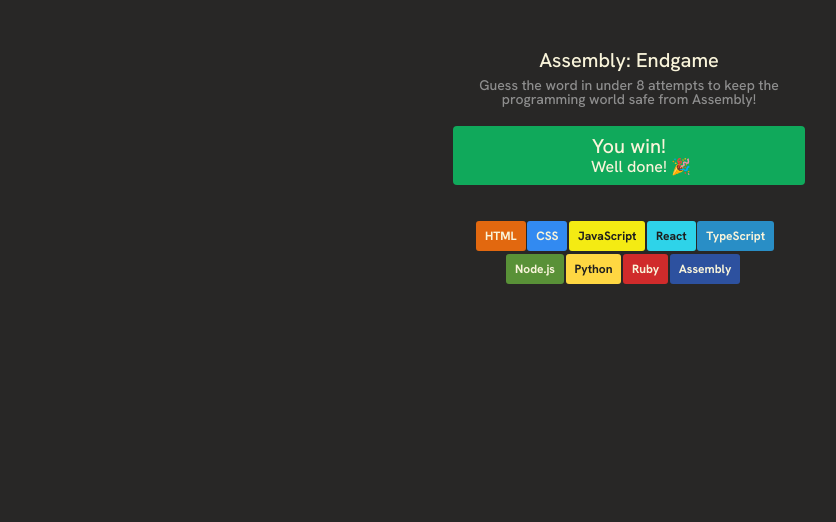
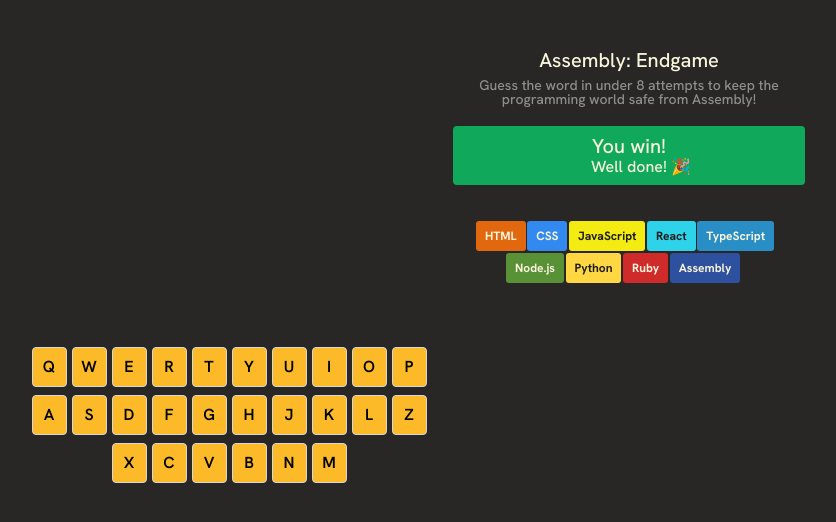
Before and after one commit to peterpaing/Assembly-Endgame, a React (Vite) app: page / in a window 1280 px wide. Shown: the top 522 px of the page, without its empty margins (11-847 px from the left). Built offline with nearby package versions, Linux system fonts and the light colour scheme.

Commit message:
Render keyboard section

```diff
--- a/src/Components/Main.jsx
+++ b/src/Components/Main.jsx
@@ -3,7 +3,11 @@
 
 export default function Main(){
 
+    const keyboard = ["q","w","e","r","t","y","u","i","o","p","a","s","d","f","g","h","j","k","l","z","x","c","v","b","n","m"]
+
     const [lang , setLang] =useState(()=>languagesArr())
+    const [keyboardBtn , setKeyboardBtn]=useState(keyboard)
+
 
     function languagesArr(){
         const langArray= languages.map(n=>{
@@ -23,15 +27,26 @@
                   }>{n.n}</p>
     })
 
+    const RenderKeyboard = keyboardBtn.map(n=>{
+        return <button>{n.toUpperCase()}</button>
+    })
+
     return (
         <main>
+
             <section className="game-status">
             <h2>You win!</h2>
             <p>Well done! 🎉</p>
             </section>
+
             <section className="languages">
                 {RenderLanguages}
             </section>
+
+            <section className="keyboard">
+                {RenderKeyboard}
+            </section>
+
         </main>
     )
 }
--- a/src/index.css
+++ b/src/index.css
@@ -65,13 +65,13 @@
       flex-wrap: wrap;
       max-width: 306px;
       margin: 35px auto;
-      gap: 1.5px;
+      gap: 0.09375em;
 }
 main .languages p{
-      margin-top: 1px;
-      padding: 9px;
+      margin-top: 0.0833em;
+      padding: 0.75em;
       font-weight: 700;
-      font-size: 12px;
+      font-size: 0.75rem;
       line-height: 100%;
       text-align: center;
       border-radius: 3px;
@@ -79,7 +79,7 @@
 }
 
 main .languages :nth-child(6){
-      margin-left: 30px;
+      margin-left: 2.5em;
 }
 
 main .languages p::before {
@@ -96,3 +96,30 @@
       background-color: rgba(0, 0, 0, 0.7);
       border-radius: 3px;
 }
+
+main .keyboard{
+      width: 100%;
+      max-width: 480px;
+      margin-top: 4em;
+      display: grid;
+      grid-template-columns: repeat(10,35px);
+      justify-content: center;
+      column-gap: 0.3125rem;
+      row-gap: 0.5rem;
+}
+
+main .keyboard button{
+      height: 40px;
+      background-color: #FCBA29;
+      font-family: "Hanken Grotesk", sans-serif;
+      font-weight: 600;
+      font-size: 1rem;
+      line-height: 100%;
+      text-align: center;
+      border-radius: 4px;
+      border: 1px solid #D7D7D7;
+}
+
+main .keyboard button:nth-child(21) {
+     grid-column-start: 3;
+}
```
Lines whose indentation alone changed are shown as unchanged.
